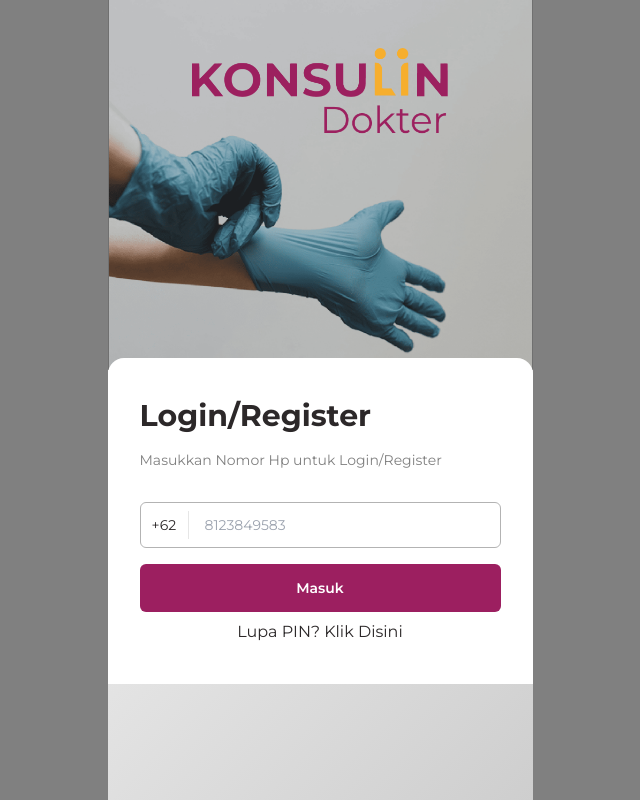
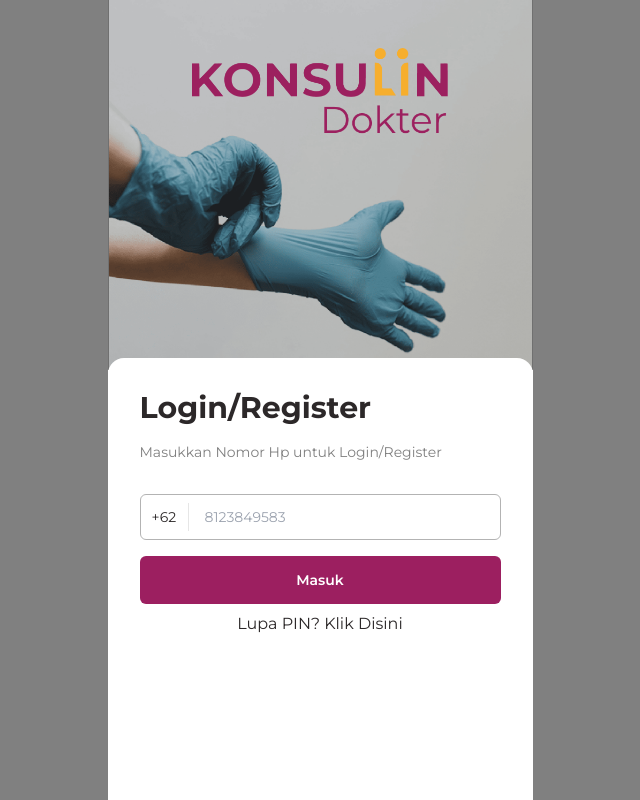
Before and after one commit to guntursaputro/konsulin-doctor-react, a React (Create React App) app: page / in a window 1280 px wide. Shown: the whole page, without its empty margins (320-960 px from the left). Built offline with nearby package versions, Linux system fonts and the light colour scheme; no server answers.

Commit message:
feat: create register page

```diff
--- a/src/views/Auth/Register.tsx
+++ b/src/views/Auth/Register.tsx
@@ -1,16 +1,19 @@
 import images from 'assets/images'
 import React, { useState } from 'react'
 import { InputPhone, Button } from 'components'
+import { useNavigate } from 'react-router-dom'
 
 export const Register: React.FC = () => {
   const [phone, setPhone] = useState('')
+  const navigate = useNavigate()
+
   const onSubmit = () => {
-    console.log('submit')
+    navigate('/pasword-input')
   }
 
   return (
-    <div className='content-full bg-gradient flex flex-col'>
-      <div className='relative'>
+    <div className='content-full bg-white flex flex-col'>
+      <div>
         <img
           src={images.ic_login_splash}
           alt=''
@@ -21,11 +24,12 @@ export const Register: React.FC = () => {
           <img src={images.ic_dokter} alt='' className='w-32 float-right' />
         </div>
       </div>
-      <div className='bg-white rounded-t-2xl px-8 pt-10 -mt-3 relative'>
-        <p className='font-bold text-3xl mb-4'>{`Login/Register`}</p>
-        <p className='text-neutral-30 text-sm mb-8'>
+
+      <div className='bg-white rounded-t-2xl z-10 -mt-3 px-8 pb-8'>
+        <div className='font-bold text-3xl mb-4 mt-8'>{`Login/Register`}</div>
+        <div className='text-neutral-30 text-sm mb-8'>
           {'Masukkan Nomor Hp untuk Login/Register'}
-        </p>
+        </div>
         <InputPhone
           className='mb-4'
           name='phone'
@@ -35,11 +39,11 @@ export const Register: React.FC = () => {
         />
 
         <Button
-          className='btn-primary !w-full mb-2'
+          className='btn-primary !w-full'
           label='Masuk'
           onClick={onSubmit}
         />
-        <p className='text-center mb-10'>{`Lupa PIN? Klik Disini`}</p>
+        <div className='text-center mt-2'>{`Lupa PIN? Klik Disini`}</div>
       </div>
     </div>
   )
```
